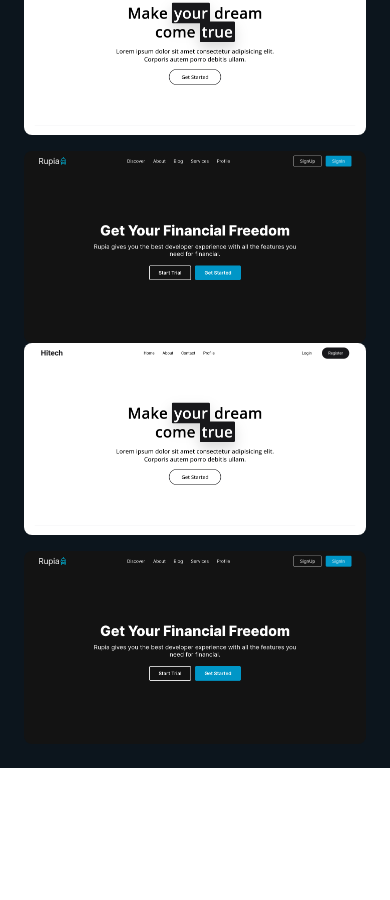
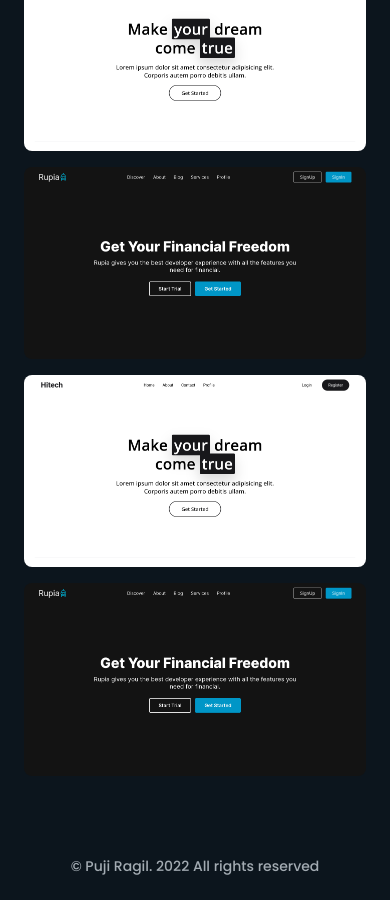
Before and after one commit to pujiragil/Portfolio, a React (Vite) app: page / in a window 390 px wide. Shown: the part 1098-1998 px from the top of the page. Before the commit the page ends 1866 px from the top, so only its background shows below. Built offline with nearby package versions, Linux system fonts and the light colour scheme.

Commit message:
change profile size and hover effect

```diff
--- a/src/components/Card.jsx
+++ b/src/components/Card.jsx
@@ -3,8 +3,8 @@ import porto2 from '../assets/card2.png'
 
 const Card = () => {
   return (
-    <div className="flex flex-col lg:w-4/5 lg:flex-wrap lg:gap-4 lg:flex-row w-full">
-      <div className="flex flex-col lg:flex-row w-full gap-4">
+    <div className="flex flex-col lg:w-4/5 lg:flex-wrap gap-y-4 lg:flex-row w-full mb-20">
+      <div className="flex flex-col lg:flex-row w-full gap-y-4 lg:gap-4">
         <div className="lg:flex-1">
           <img className="w-full rounded-lg" src={porto1} alt="card" />
         </div>
@@ -12,7 +12,7 @@ const Card = () => {
           <img className="w-full rounded-lg" src={porto2} alt="card" />
         </div>
       </div>
-      <div className="flex flex-col lg:flex-row w-full gap-4">
+      <div className="flex flex-col lg:flex-row w-full gap-y-4 lg:gap-4">
         <div className="lg:flex-1 order-2">
           <img className="w-full rounded-lg" src={porto2} alt="card" />
         </div>
@@ -20,7 +20,7 @@ const Card = () => {
           <img className="w-full rounded-lg" src={porto1} alt="card" />
         </div>
       </div>
-      <div className="flex flex-col lg:flex-row w-full gap-4">
+      <div className="flex flex-col lg:flex-row w-full gap-y-4 lg:gap-4">
         <div className="lg:flex-1 order-2">
           <img className="w-full rounded-lg" src={porto2} alt="card" />
         </div>
--- /dev/null
+++ b/src/components/Footer.jsx
@@ -0,0 +1,9 @@
+const Footer = () => {
+  return (
+    <div className="flex justify-center items-center text-subtitle text-sm">
+      <p>© Puji Ragil. 2022 All rights reserved</p>
+    </div>
+  )
+}
+
+export default Footer
--- a/src/components/Profile.jsx
+++ b/src/components/Profile.jsx
@@ -1,4 +1,5 @@
 import Card from "./Card"
+import Footer from "./Footer"
 import { ProfileButton, ProfileMenu } from "./fragments/profileButton"
 import { Profile, ProfileFact, ProfileInformation } from "./fragments/profileFragments"
 
@@ -15,6 +16,7 @@ const ProfileSection = () => {
           <ProfileButton />
           <ProfileMenu />
           <Card />
+          <Footer />
         </div>
       </div>
     </div>
--- a/src/components/fragments/profileButton.jsx
+++ b/src/components/fragments/profileButton.jsx
@@ -2,7 +2,7 @@ import { HiDownload } from 'react-icons/hi'
 
 export const ProfileButton = () => {
   return (
-    <div className="flex w-full lg:w-1/2 mb-10 text-sm md:text-lg font-medium">
+    <div className="flex w-full lg:w-1/2 xl:w-2/5 2xl:w-2/5 mb-10 text-sm md:text-lg font-medium">
       <button className="bg-button hover:bg-buttonhov duration-300 ease-in-out text-button py-3 rounded-lg mr-4 w-full flex justify-center items-center">Download CV <HiDownload className="ml-2"/></button>
       <button className="bg-button2 hover:bg-button2hov hover:text-title duration-300 ease-in-out text-subtitle py-3 rounded-lg w-full">Contact me</button>
     </div>
@@ -11,7 +11,7 @@ export const ProfileButton = () => {
 
 export const ProfileMenu = () => {
   return (
-    <div className="flex w-full lg:w-4/5 p-2 bg-button2 rounded-lg mb-10 text-sm md:text-lg font-medium">
+    <div className="flex w-full lg:w-4/5 p-2 lg:p-3 bg-button2 rounded-lg mb-10 text-sm md:text-lg font-medium">
       <button className="bg-button3 hover:text-title duration-300 ease-in-out text-subtitle py-3 rounded-lg mr-4 w-full flex justify-center items-center">Portfolio</button>
       <button className="bg-button2 text-subtitle py-3 rounded-lg w-full">Skills</button>
     </div>
--- a/src/components/fragments/profileFragments.jsx
+++ b/src/components/fragments/profileFragments.jsx
@@ -4,7 +4,7 @@ import { BsTwitter, BsGithub, BsLinkedin, BsYoutube } from "react-icons/bs"
 export const Profile = () => {
   return (
     <div className="w-36 md:w-44 h-36 md:h-44 bg-white rounded-full p-1 border-4 border-profile mb-10">
-      <img src={profile} className="w-full h-full object-cover rounded-full grayscale" alt="profile" />
+      <img src={profile} className="w-full h-full object-cover rounded-full grayscale hover:drop-shadow-yellow duration-300 ease-in-out cursor-pointer" alt="profile" />
     </div>
   )
 }
@@ -26,7 +26,7 @@ export const ProfileInformation = () => {
 
 export const ProfileFact = () => {
   return (
-    <div className="flex text-sm md:text-lg md:w-3/5 lg:w-1/2 md:gap-x-2 justify-center items-center mb-10">
+    <div className="flex text-sm md:text-lg md:w-3/5 lg:w-1/2 xl:w-2/5 2xl:w-2/5 md:gap-x-2 justify-center items-center mb-10">
       <div className="w-full flex-1 flex flex-col justify-center items-center text-center px-1">
         <h2 className="text-fact text-xl">1</h2>
         <p className="text-subtitle">Year of work experience</p>
--- a/tailwind.config.cjs
+++ b/tailwind.config.cjs
@@ -25,6 +25,9 @@ module.exports = {
         'button2': '#171F26',
         'button2hov': '#21272c',
         'button3': '#0C151D',
+      },
+      dropShadow: {
+        'yellow': '0 0 25px rgb(252, 215, 79)'
       }
     },
   },
```
